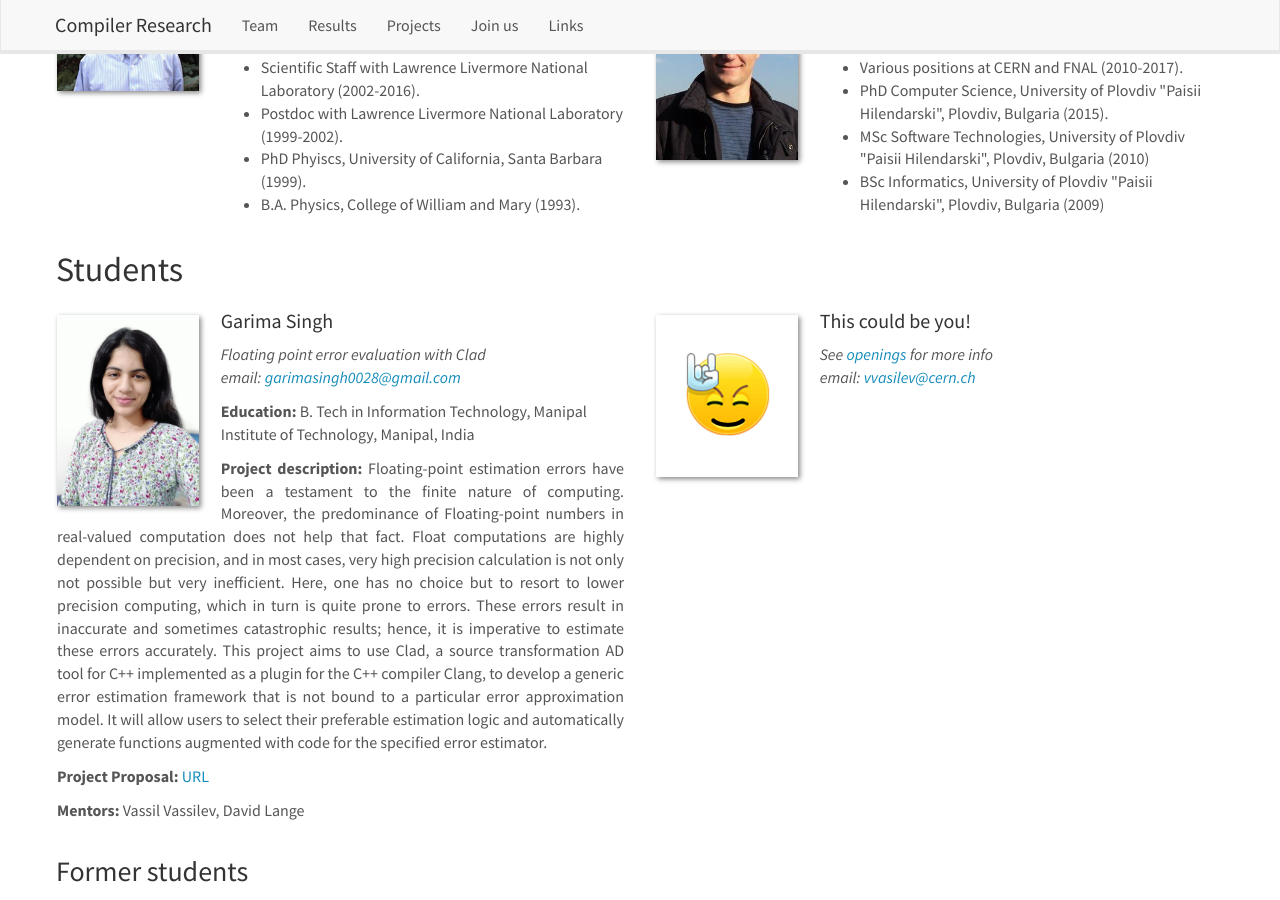
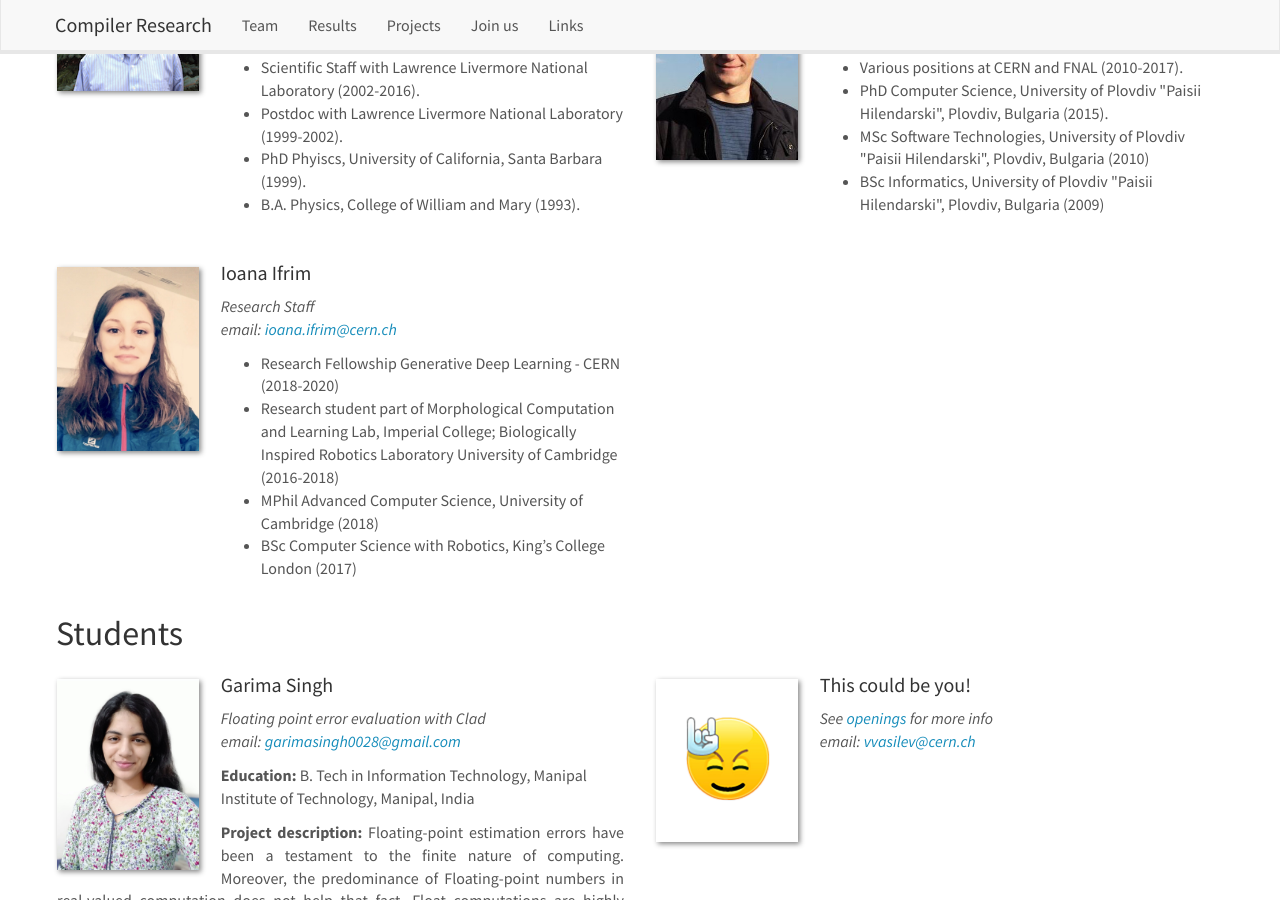
Before and after one commit to vgvassilev/clad, a Jekyll site: the page built from _pages/team.md, in a window 1280 px wide and 900 px high, scrolled down 286 px. Built offline with Jekyll 4.4.1, drawn with Linux system fonts in a browser that asks for light colours; nearby versions of some CDN libraries.

Commit message:
Welcome Ioana

```diff
--- a/_data/team_members.yml
+++ b/_data/team_members.yml
@@ -17,3 +17,13 @@
   education2: PhD Computer Science, University of Plovdiv "Paisii Hilendarski", Plovdiv, Bulgaria (2015).
   education3: MSc Software Technologies, University of Plovdiv "Paisii Hilendarski", Plovdiv, Bulgaria (2010)
   education4: BSc Informatics, University of Plovdiv "Paisii Hilendarski", Plovdiv, Bulgaria (2009)
+
+- name: Ioana Ifrim
+  photo: Ifrim.jpg
+  info: Research Staff
+  email: ioana.ifrim@cern.ch
+  number_educ: 4
+  education1: Research Fellowship Generative Deep Learning - CERN (2018-2020)
+  education2: Research student part of Morphological Computation and Learning Lab, Imperial College; Biologically Inspired Robotics Laboratory University of Cambridge (2016-2018)
+  education3: MPhil Advanced Computer Science, University of Cambridge (2018)
+  education4: BSc Computer Science with Robotics, King’s College London (2017)
```
Also changed, not shown: images/team/Ifrim.jpg (added).
